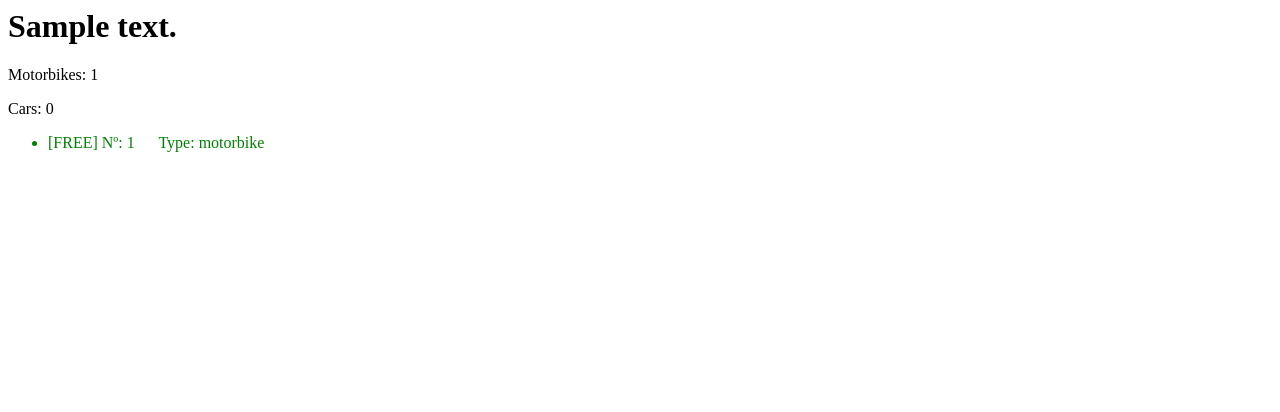
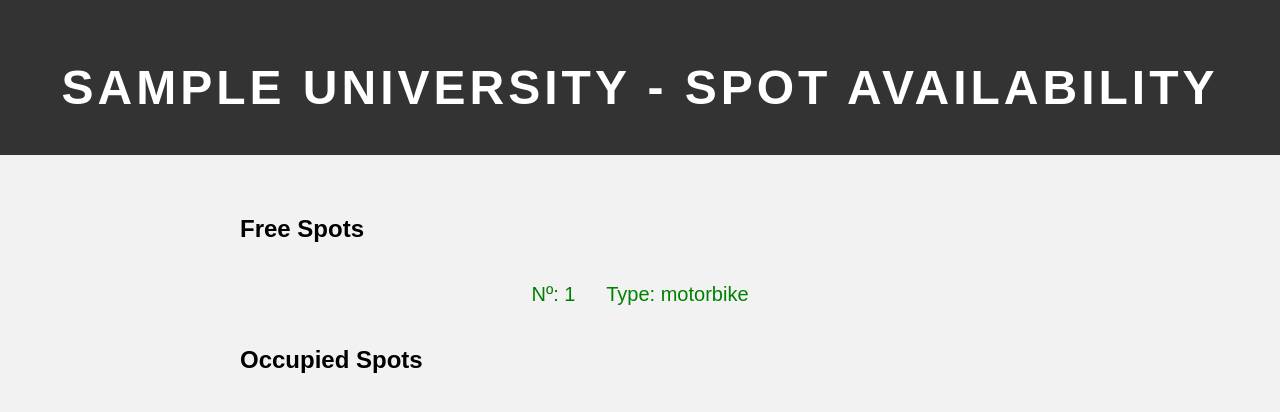
Before and after one commit to aleex0309/parKING, a Django app: page /university/1/parking/1 in a window 1280 px wide. Shown: the top 412 px of the page. Run offline with Django 4.2, Linux system fonts and the light colour scheme; tables that the repository leaves empty hold one stand-in row (values such as "Sample post").

Commit message:
Parking.html updated

```diff
--- a/web/templates/web/parking.html
+++ b/web/templates/web/parking.html
@@ -1,15 +1,107 @@
-<h1>{{parking.description}}</h1>
+<!DOCTYPE html>
+<html>
+  <head>
+    <title style="color: #333">{{parking.university}} Parking- Spot Availability</title>
+    <style>
+      body {
+        font-family: Arial, sans-serif;
+        background-color: #f2f2f2;
+        margin: 0;
+        padding: 0;
+      }
 
-<p>Motorbikes: {{count_motorbikes}}</p>
-<p>Cars: {{count_cars}}</p>
-<ul>
-  {% for spot in spots %} {% if spot.free %}
-  <li style="color: green">
-    [FREE] Nº: {{spot.id}} &emsp; Type: {{ spot.type }}
-  </li>
-  {% else %}
-  <li style="color: red">
-    [OCCUPIED] Nº: {{spot.id}} &emsp; Type: {{ spot.type }}
-  </li>
-  {% endif %} {% endfor %}
-</ul>
+      header {
+        background-color: #333;
+        color: #fff;
+        padding: 20px;
+        text-align: center;
+      }
+
+      h1 {
+        margin: 0;
+        font-size: 48px;
+        text-align: center;
+        margin-top: 40px;
+        margin-bottom: 20px;
+        text-transform: uppercase;
+        letter-spacing: 4px;
+        color: #ffffff;
+      }
+
+      p {
+        font-size: 24px;
+        text-align: center;
+        color: #666;
+      }
+
+      ul {
+        list-style: none;
+        margin: 0;
+        padding: 0;
+        display: flex;
+        flex-wrap: wrap;
+        justify-content: center;
+        align-items: center;
+      }
+
+      li {
+        margin: 20px;
+        font-size: 20px;
+      }
+
+      a {
+        text-decoration: none;
+        color: #fff;
+        background-color: #2196f3;
+        padding: 10px 20px;
+        border-radius: 25px;
+        box-shadow: 2px 2px 5px #ccc;
+        transition: all 0.3s ease;
+        font-size: 20px;
+      }
+
+      a:hover {
+        background-color: #fff;
+        color: #2196f3;
+        box-shadow: 2px 2px 10px #ccc;
+      }
+
+      .container {
+        max-width: 800px;
+        margin: 0 auto;
+        padding: 40px;
+      }
+
+      .free {
+        color: green;
+      }
+
+      .occupied {
+        color: red;
+      }
+    </style>
+  </head>
+  <body>
+    <header>
+      <h1>{{parking.university}} - Spot Availability</h1>
+    </header>
+    <div class="container">
+      <h2>Free Spots</h2>
+      <ul>
+        {% for spot in spots %} {% if spot.free %}
+        <li class="free">
+          Nº: {{spot.id}} &emsp; Type: {{ spot.type }}
+        </li>
+        {% endif %} {% endfor %}
+      </ul>
+      <h2>Occupied Spots</h2>
+      <ul>
+        {% for spot in spots %} {% if not spot.free %}
+        <li class="occupied">
+          Nº: {{spot.id}} &emsp; Type: {{ spot.type }}
+        </li>
+        {% endif %} {% endfor %}
+      </ul>
+    </div>
+  </body>
+</html>
```
